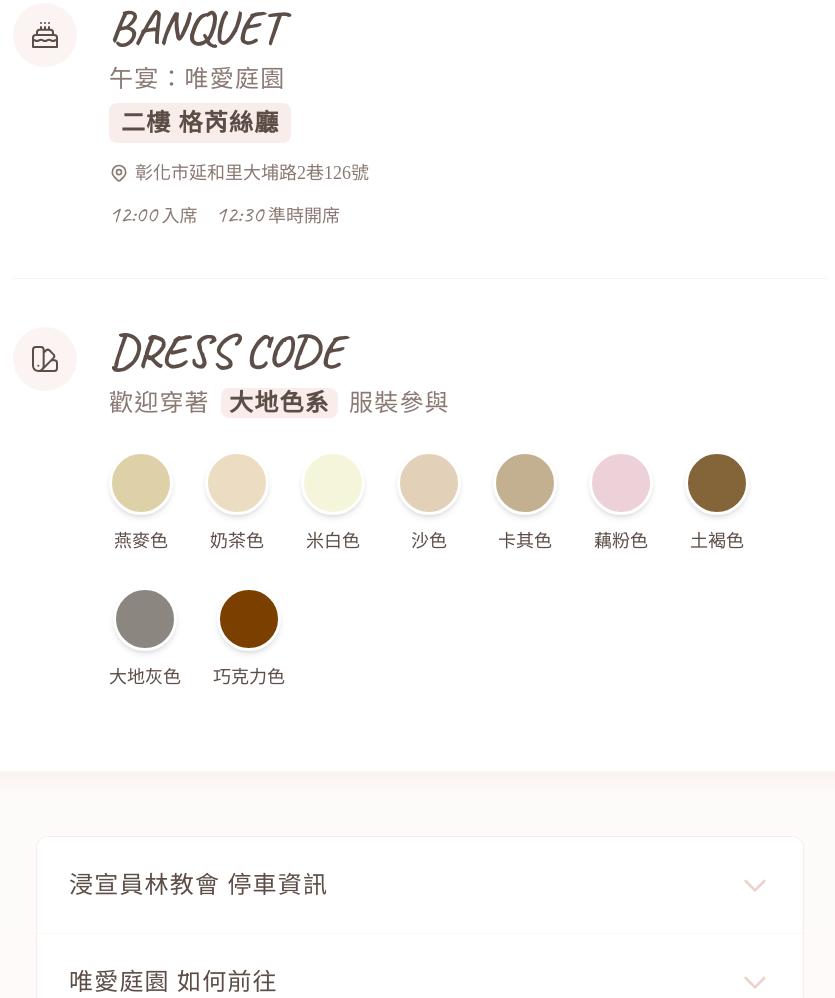
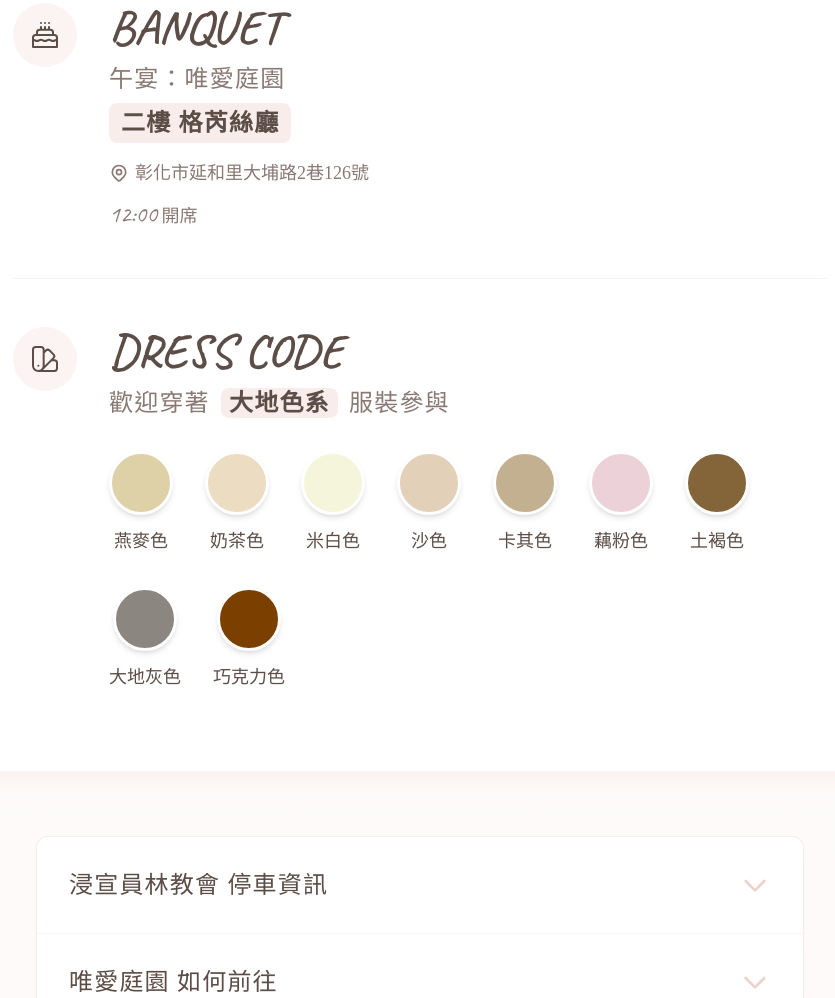
Before and after one commit to love80575korea-coder/happy-wedding, a plain HTML site: page index.html in a window 1280 px wide. Shown: the part 1605-2603 px from the top of the page, without its empty margins (220-1055 px from the left). Drawn offline with nearby package versions, Linux system fonts and the light colour scheme.

Commit message:
Update seating time text in index.html

```diff
--- a/index.html
+++ b/index.html
@@ -199,7 +199,7 @@
                                 </a>
                             </div>
 
-                            <p class="text-lg text-morandi-muted mt-2 no-wrap"><span class="text-2xl font-en">12:00</span> 入席 &nbsp;&nbsp; <span class="text-2xl font-en">12:30</span> 準時開席</p>
+                            <p class="text-lg text-morandi-muted mt-2 no-wrap"><span class="text-2xl font-en">12:00</span> 開席</p>
                         </div>
                     </div>
                     <div class="w-full h-px bg-morandi-light/30"></div>
```
